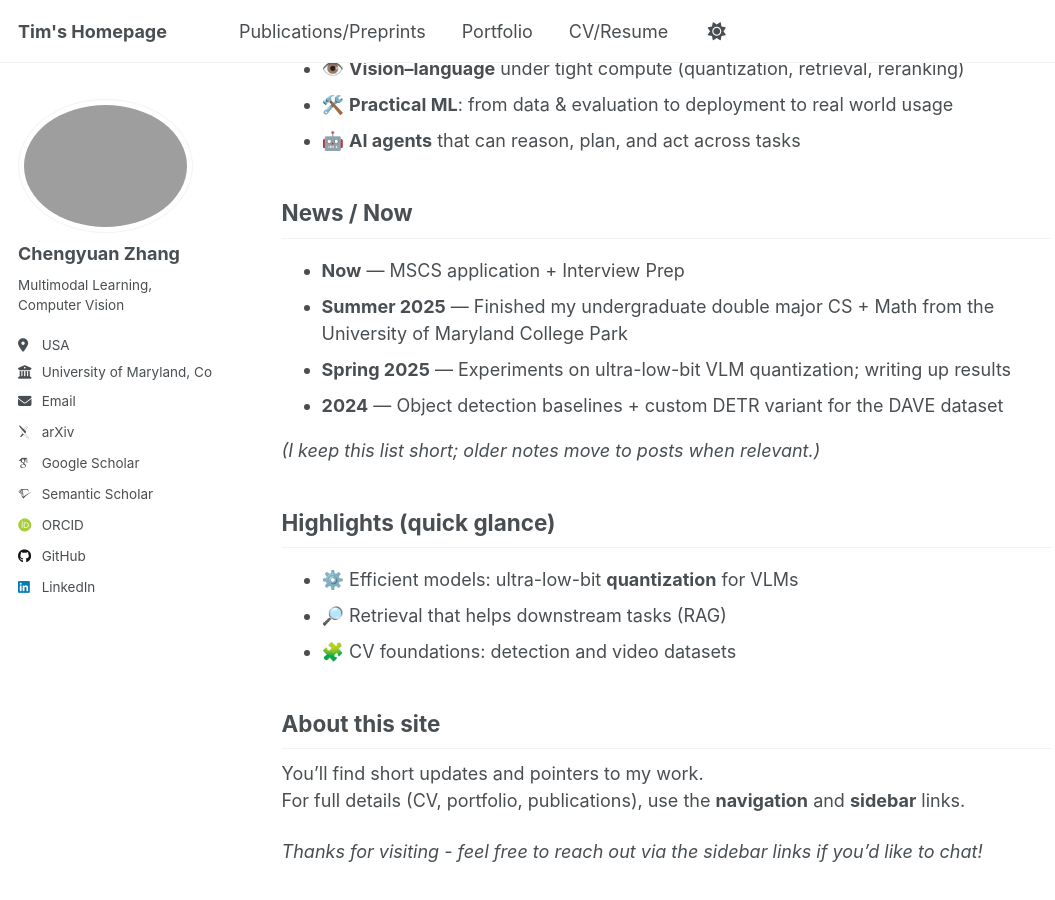
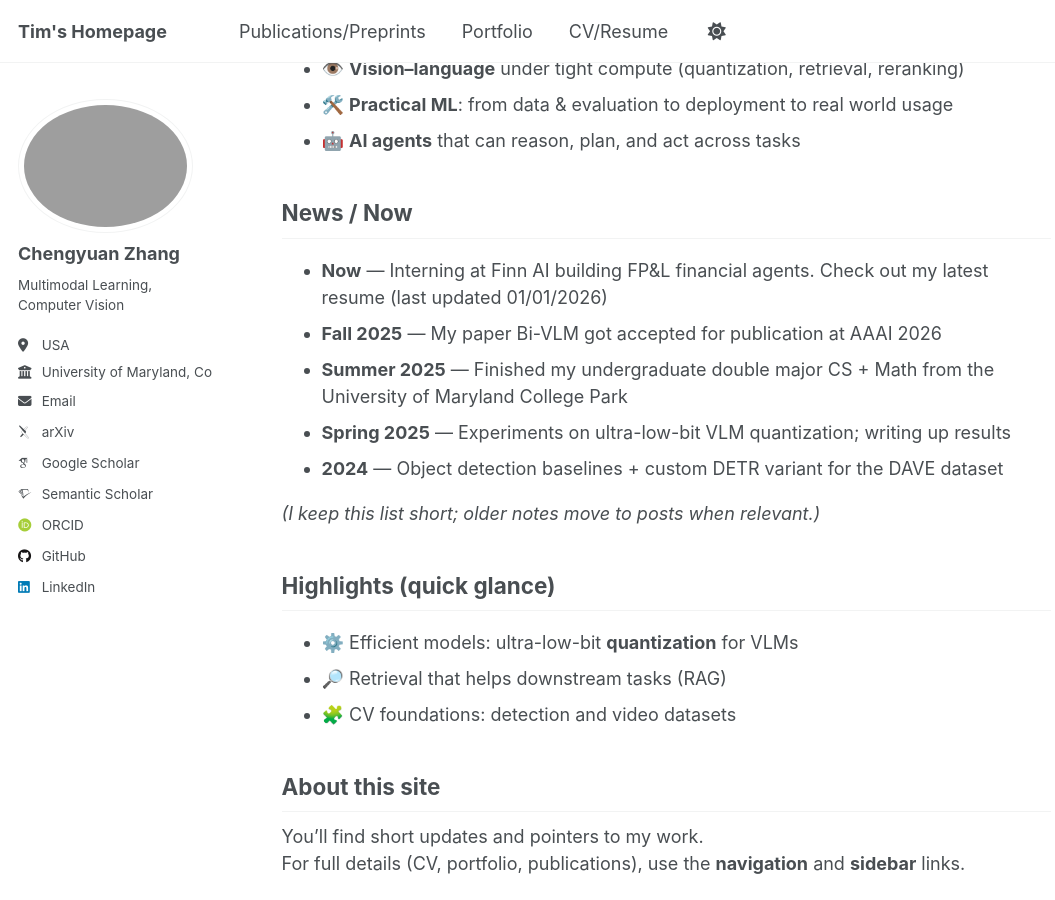
Before and after one commit to cyzhang39/cyzhang39.github.io, a Jekyll site: the page built from _pages/about.md, in a window 1280 px wide and 900 px high, scrolled down 317 px. Shown: the whole window, without its empty margins (0-1055 px from the left). Built offline with Jekyll 4.4.1, drawn with Linux system fonts in a browser that asks for light colours; some web fonts are replaced; a script that is not in the unit is left out.

Commit message:
News and resume update

```diff
--- a/_pages/about.md
+++ b/_pages/about.md
@@ -21,7 +21,8 @@ This site is a lightweight hub for my work, ideas, and occasional notes.
 
 ## News / Now
 
-- **Now** — MSCS application + Interview Prep
+- **Now** — Interning at Finn AI building FP&L financial agents. Check out my latest resume (last updated 01/01/2026)
+- **Fall 2025** — My paper Bi-VLM got accepted for publication at AAAI 2026
 - **Summer 2025** — Finished my undergraduate double major CS + Math from the University of Maryland College Park
 - **Spring 2025** — Experiments on ultra-low-bit VLM quantization; writing up results
 - **2024** — Object detection baselines + custom DETR variant for the DAVE dataset
```
Also changed, not shown: 1 other file.
